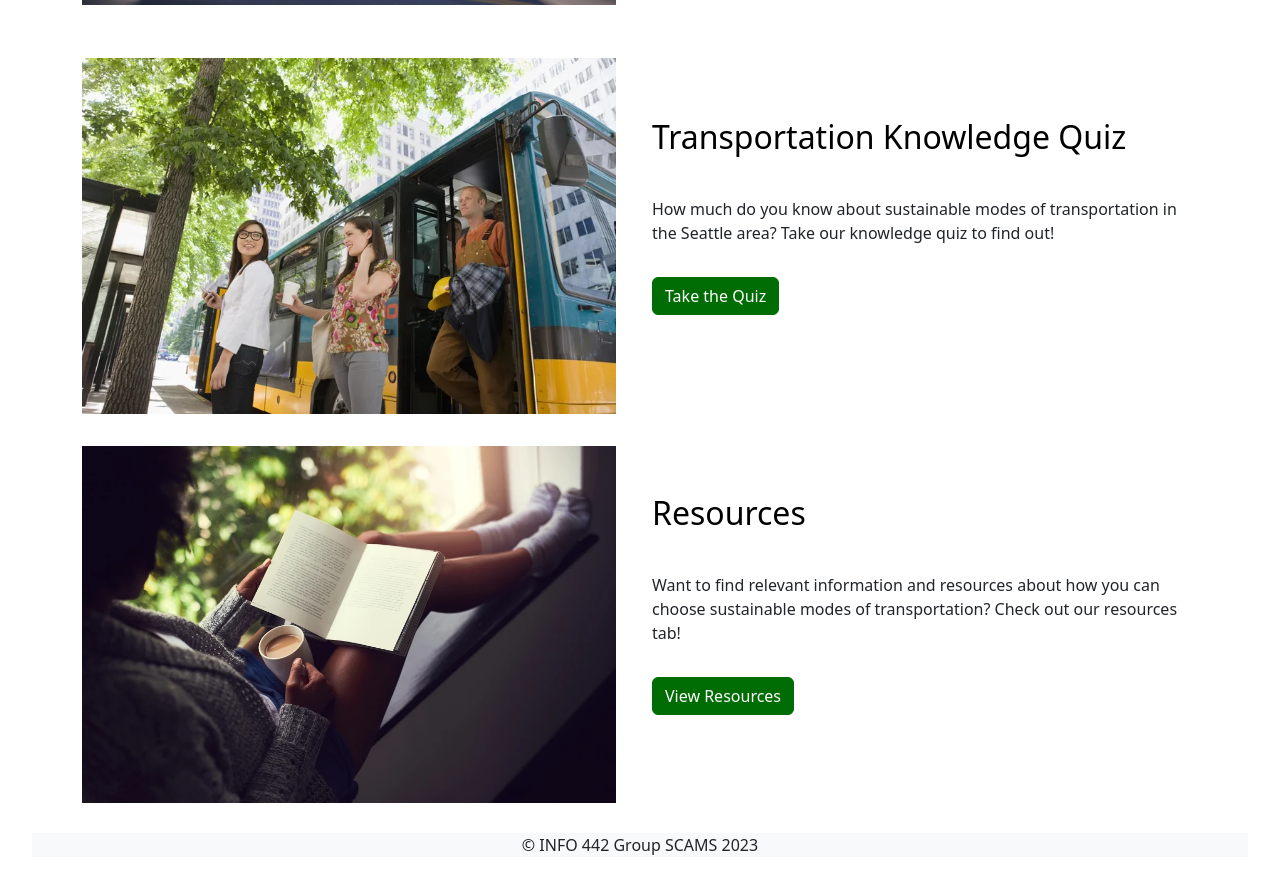
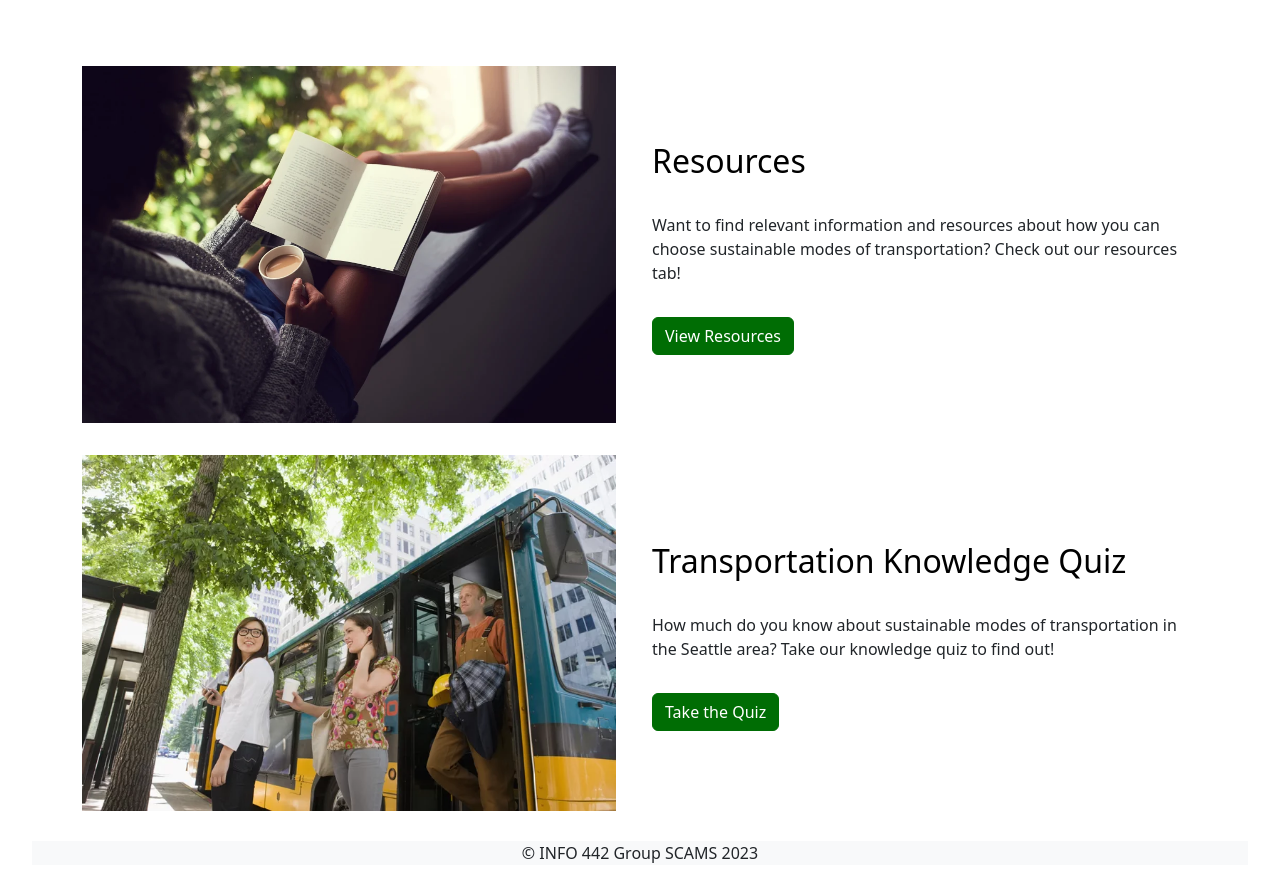
Before and after one commit to UW-INFO442-AU23/Team-SCAMS, a React (Create React App) app: page /home in a window 1280 px wide. Shown: the part 852-1733 px from the top of the page. Built offline with nearby package versions, Linux system fonts and the light colour scheme.

Commit message:
made section styling more specific for home page

```diff
--- a/src/components/HomePageSection.js
+++ b/src/components/HomePageSection.js
@@ -2,11 +2,11 @@ import React from 'react';
 
 function EachFeature(props) {
     return (
-        <section className="calculator-section">
+        <section className="feature-section">
             <div className="container">
                 <div className="row justify-content-between text-left align-items-center">
-                    <div className="col-md">
-                        <img src={props.source} width="600px" height="600px"
+                    <div className="homepage-img col-md">
+                        <img src={props.source} width="600px" height="300px"
                             alt={props.alt} class="img-fluid"/>
                     </div>
                     <div className="col-md p-4">
@@ -38,6 +38,15 @@ export function KeyFeatures(props) {
                 path="emissions_calculator"
             />
             <EachFeature
+                source="img/readingbook.jpg"
+                alt="Woman reading a book and holding a cup of coffee"
+                name="Resources"
+                description="Want to find relevant information and resources about how you can
+                choose sustainable modes of transportation? Check out our resources tab!"
+                buttonname="View Resources"
+                path="resources"
+            />
+            <EachFeature
                 source="img/bus.jpg"
                 alt="People walking out of a bus"
                 name="Transportation Knowledge Quiz"
@@ -46,15 +55,6 @@ export function KeyFeatures(props) {
                 buttonname="Take the Quiz"
                 path="knowledge_quiz"
             />
-            <EachFeature
-                source="img/readingbook.jpg"
-                alt="Woman reading a book and holding a cup of coffee"
-                name="Resources"
-                description="Want to find relevant information and resources about how you can
-                choose sustainable modes of transportation? Check out our resources tab!"
-                buttonname="View Resources"
-                path="resources"
-            />
         </>
     );
 }
--- a/src/index.css
+++ b/src/index.css
@@ -81,30 +81,15 @@ h4 {
 
 /* HOME PAGE STYLING */
 
-h2,
-img {
+.homepage-img {
     /* this css ensures that each section in the home page is properly spaced out. the commented out code in the other sections are the un-consolidated version of this code. */
     margin-top: 2rem;
 }
 
-.calculator-section h2 {
+.feature-section h2 {
     color: #000000;
-    /* margin-top: 2rem; */
-    margin-bottom: 2.5rem;
-}
-
-/* .calculator-section img {
-    margin-top: 2rem;
-} */
-
-.quiz-section h2 {
-    /* margin-top: 2rem; */
-    margin-bottom: 2.5rem;
-}
-
-.resources-section h2 {
-    /* margin-top: 2rem; */
-    margin-bottom: 2.5rem;
+    margin-top: 5rem;
+    margin-bottom: 2rem;
 }
 
 /* RESOURCE PAGE STYLING */
```
